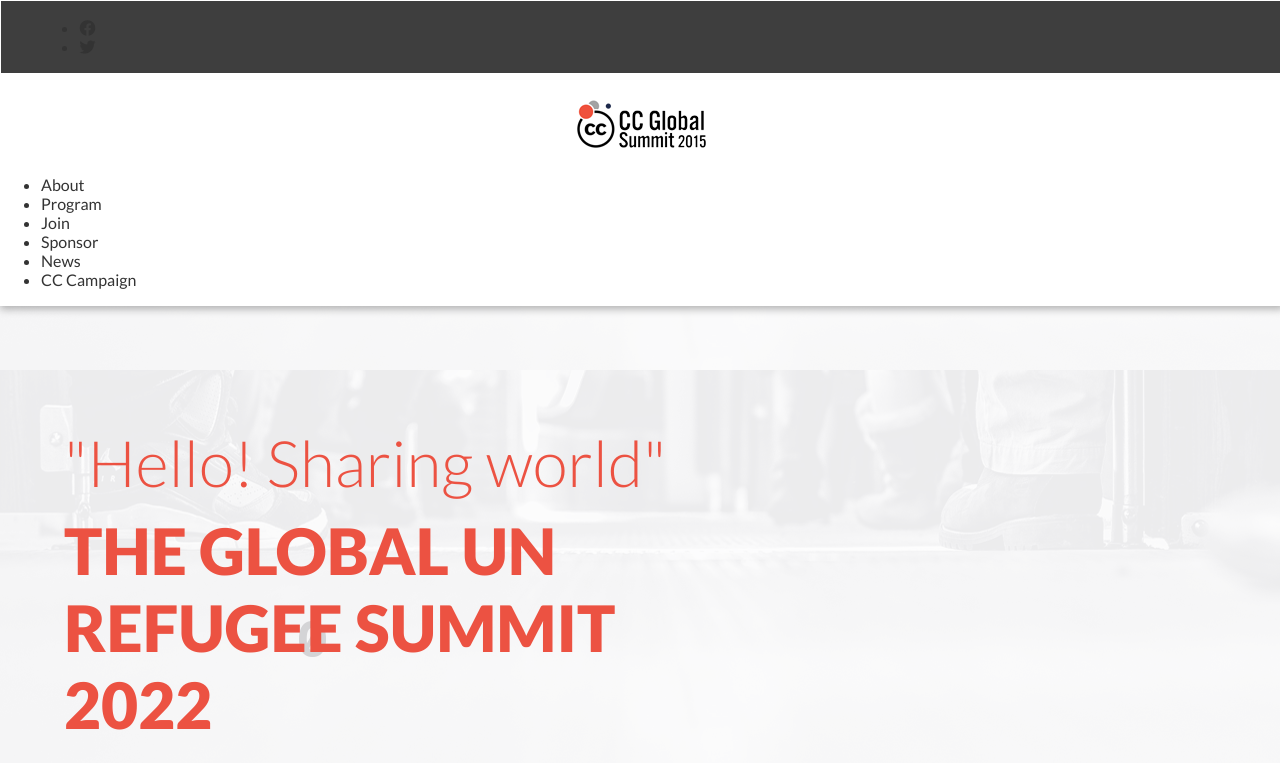
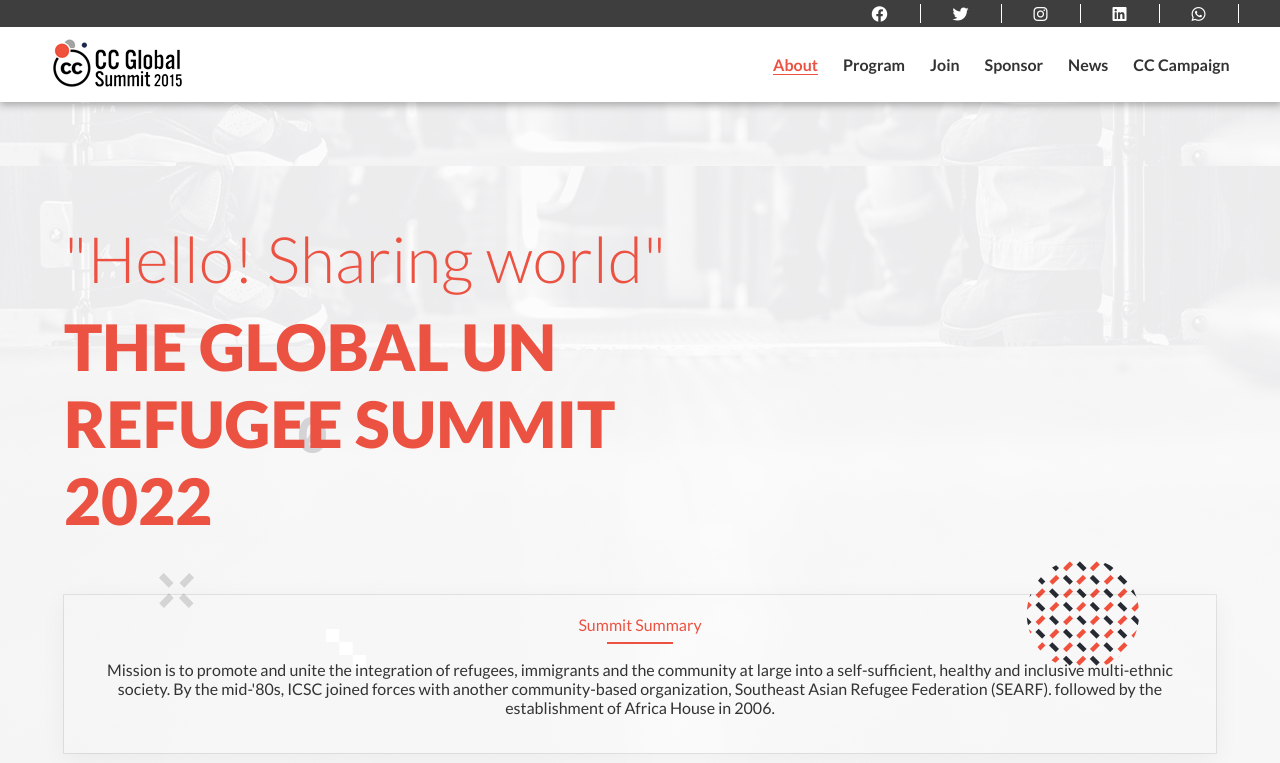
Before and after one commit to SimonGideon/UN-Refugee-global-Summit, a website: page about.html in a window 1280 px wide. Shown: the top 763 px of the page. Drawn offline with Linux system fonts and the light colour scheme.

Commit message:
Fix nav-items

```diff
--- a/about.html
+++ b/about.html
@@ -17,27 +17,32 @@
         <title>UN-Globe Summit</title>
       </head>
       <body>
-        <header class="about-head">
+        <header class="header">
           <span class="sub-nav">
-            <ul>
-              <li><i class="fa-brands fa-facebook" alt="facebook"></i></li>
-              <li><i class="fa-brands fa-twitter" alt="twitter"></i></li>
+            <ul class="sub-nav-item">
+              <li><a href="#"><i class="fa-brands fa-facebook" alt="facebook"></i></a></li>
+              <li><a href="#"><i class="fa-brands fa-twitter" alt="twitter"></i></a></li>
+              <li><a href="#"><i class="fa-brands fa-instagram" alt="instagram"></i></a></li>
+              <li><a href="#"><i class="fa-brands fa-linkedin" alt="linkedin"></i></a></li>
+              <li><a href="#"><i class="fa-brands fa-whatsapp" alt="whatsapp"></i></a></li>
             </ul>
           </span>
-          <div class="mob-menu">
-            <span><i class="fa-solid fa-bars fa-2x"></i></span>
-            <img src="./images/logo.png" alt="" class="logo" />
+          <div class="main-nav">
+            <div class="mob-menu">
+              <span><i class="fa-solid fa-bars fa-2x"></i></span>
+              <a href="#"><img src="./images/logo.png" alt="logo" class="logo" /></a>
+            </div>
+            <nav class="nav-menu">
+              <ul class="nav-item">
+                <li><a class="active" href="./about.html">About</a></li>
+                <li><a href="#Program">Program</a></li>
+                <li><a href="#Join">Join</a></li>
+                <li><a href="#Sponsor">Sponsor</a></li>
+                <li><a href="#News">News</a></li>
+                <li><a href="#Campaign">CC Campaign</a></li>
+              </ul>
+            </nav>
           </div>
-          <nav class="nav-menu">
-            <ul>
-              <li>About</li>
-              <li>Program</li>
-              <li>Join</li>
-              <li>Sponsor</li>
-              <li>News</li>
-              <li>CC Campaign</li>
-            </ul>
-          </nav>
         </header>
 <!-- intro-section -->
 <section class="intro">
--- a/styles.css
+++ b/styles.css
@@ -29,17 +29,18 @@ body {
 .mob-menu {
   display: flex;
   align-items: center;
-  margin: 2%;
+  margin: 2px;
+  padding: 0 12px;
 }
 
-.mob-menu img {
+.mob-menu a {
   margin: auto;
 }
 
 header {
   width: 100%;
   background-color: var(--txtColor);
-  padding: 5px;
+  padding-left: 0px;
 }
 
 .fa-bars {
@@ -247,10 +248,6 @@ header {
 }
 
 /* About -page mobile-version */
-.about-head {
-  padding: 1px;
-}
-
 .about-paragraph {
   font-size: 1rem;
   text-align: center;
@@ -397,6 +394,7 @@ hr {
     display: flex;
     list-style: none;
     justify-content: flex-end;
+    margin: 3px;
   }
 
   .sub-nav-item a {
@@ -416,7 +414,7 @@ hr {
   .nav-item {
     display: flex;
     list-style: none;
-    gap: 20px;
+    gap: 25px;
     font-size: 1rem;
     font-weight: 600;
     padding: 12px;
```
Also changed, not shown: index.html (+1 -1 lines).
